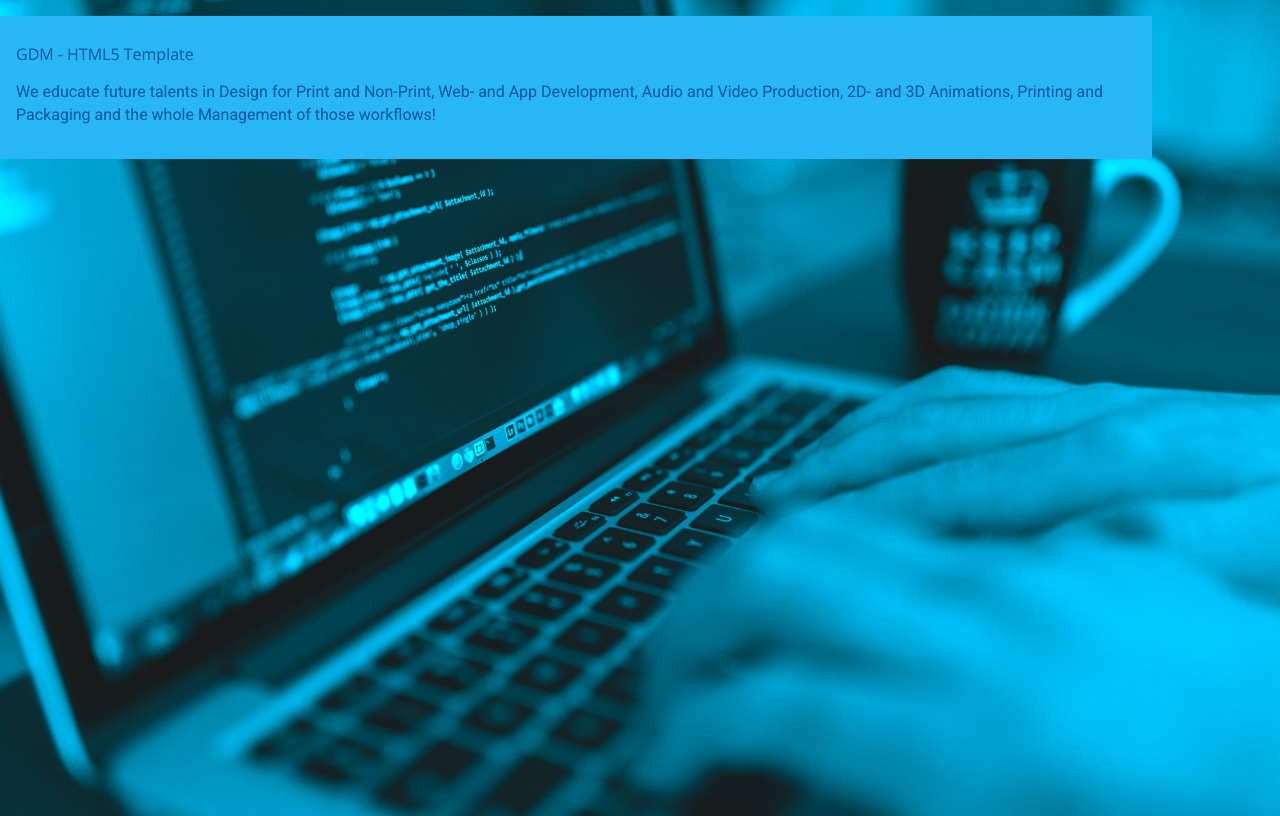
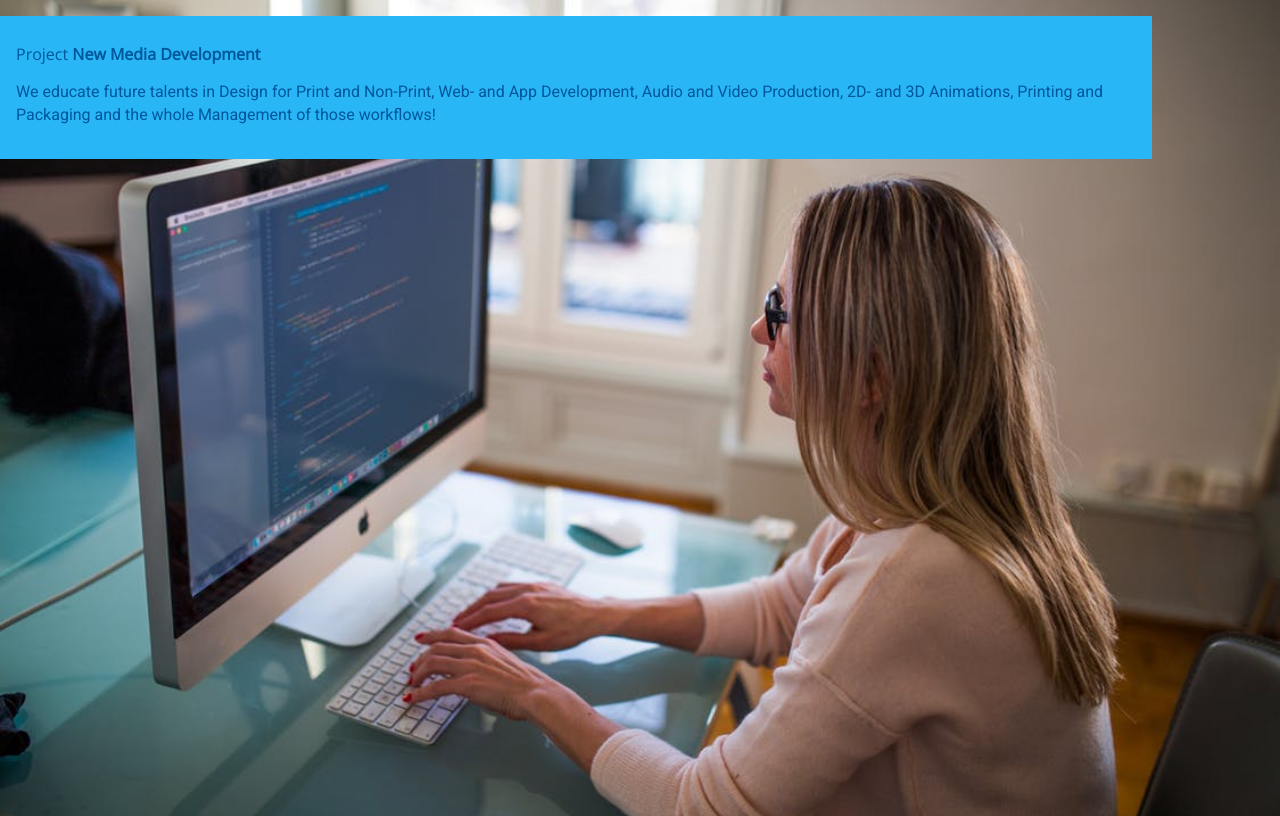
Before and after one commit to elenradi/1617.webd2, a plain HTML site: page styleguide.html in a window 1280 px wide. Drawn offline with nearby package versions, Linux system fonts and the light colour scheme.

Commit message:
Add dtyleguide for project

```diff
--- a/css/main.css
+++ b/css/main.css
@@ -11,7 +11,7 @@ body {
   width: 100vw;
   height: 100vh;
   overflow: hidden;
-  background: rgba(26,35,126 ,1) url('../assets/images/home.jpg') no-repeat center center fixed;
+  background: rgba(26,35,126 ,1) url('../assets/images/home_2.jpg') no-repeat center center fixed;
   background-size: cover;
 
   color: rgba(232,234,246 ,1);
--- a/index.html
+++ b/styleguide.html
@@ -8,7 +8,7 @@
     <!-- Mobile Viewport -->
 	  <meta name="viewport" content="width=device-width, initial-scale=1, maximum-scale=1">
     <!-- Most important SEO tag -->
-    <title>HTML5 | Webdesign II | GDM</title>
+    <title>Styleguide | Webdesign II | GDM</title>
     <!-- Other SEO friendly tags -->
     <meta name="description" content="Lees hier alles over nieuwe media, html5 en andere ontwikkelingen in webdevelopment en mobile development. De docenten NMD willen graag hun kennis delen met jou!">
     <meta name="keywords" content="HTML5, JavaScript, jQuery, CSS3">
@@ -53,7 +53,7 @@
   </head>
   <body>
     <div class="intro">
-      <h1>GDM - HTML5 Template</h1>
+      <h1>Project <strong>New Media Development</strong></h1>
       <p>We educate future talents in Design for Print and Non-Print, Web- and App Development, Audio and Video Production, 2D- and 3D Animations, Printing and Packaging and the whole Management of those workflows!</p>
     </div>
     <!-- Scripts: Vendors -->
```
Also changed, not shown: assets/images/home_2.jpg (added), css/styleguide.css (added).
